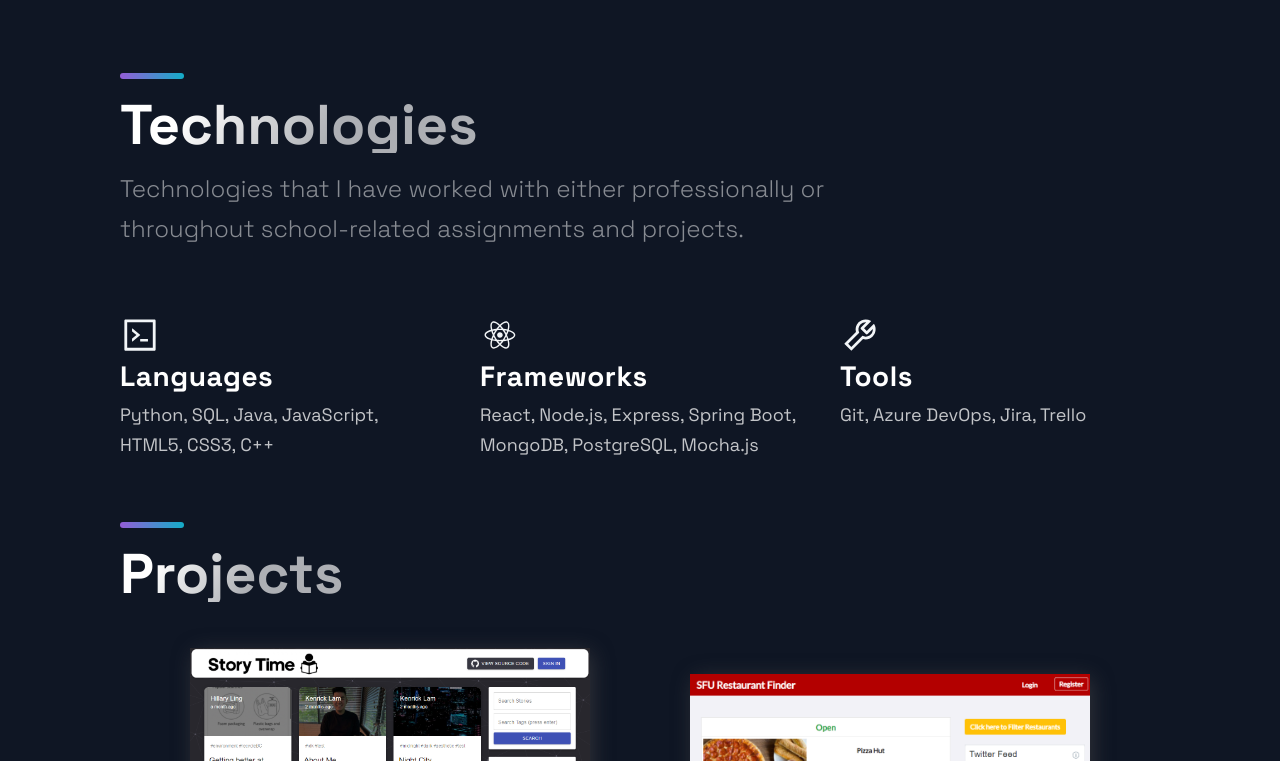
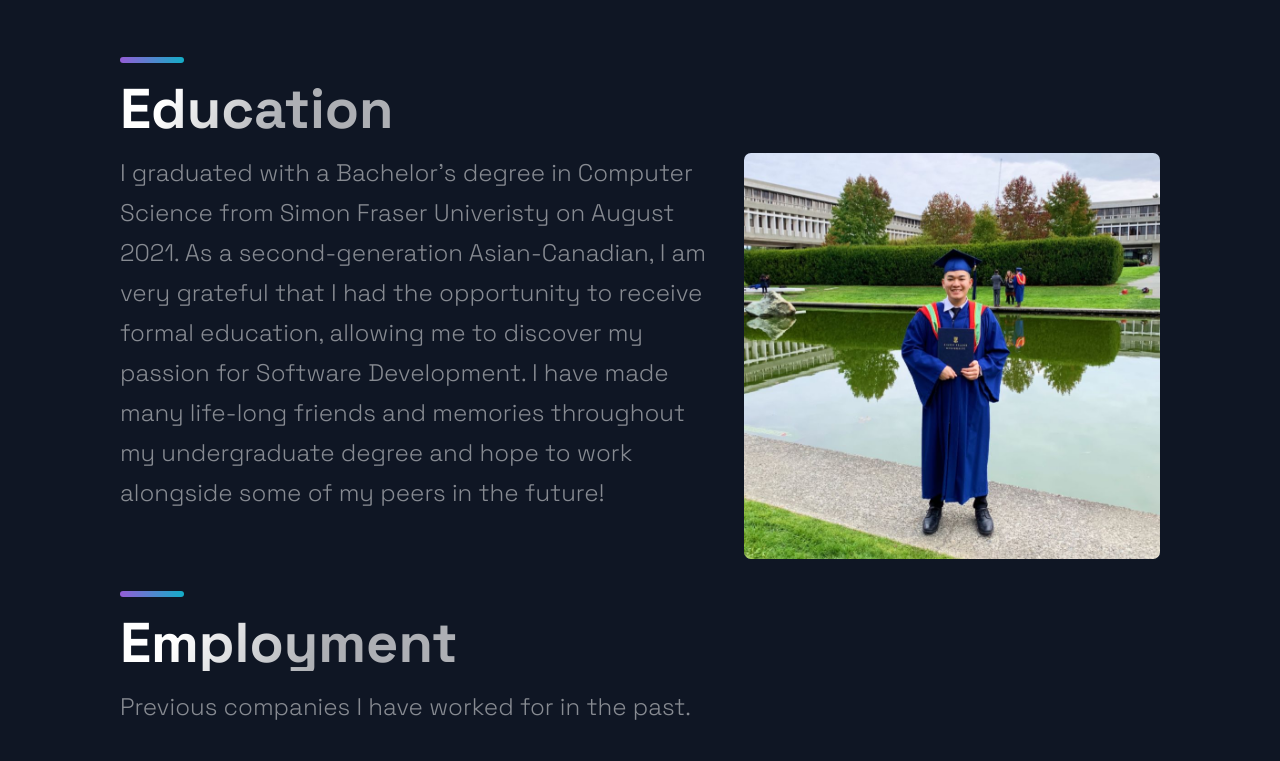
Before and after one commit to klam98/personal-portfolio, a Next.js app: page / in a window 1280 px wide. Shown: the part 799-1560 px from the top of the page. Built offline with nearby package versions, Linux system fonts and the light colour scheme.

Commit message:
Finished Education section

```diff
--- /dev/null
+++ b/src/components/Education/Education.js
@@ -0,0 +1,28 @@
+import React from "react";
+
+import { Section, SectionDivider, SectionTitle } from "../../styles/GlobalComponents";
+import { EducationContainer, EducationText, Img } from "../Education/EducationStyles";
+const graduated = "/images/6.jpg";
+
+function Education() {
+    return (
+        <Section id="education">
+            <SectionDivider />
+            <br />
+            <SectionTitle>Education</SectionTitle>
+            <EducationContainer>
+                <EducationText>
+                    I graduated with a Bachelor's degree in Computer Science from Simon Fraser
+                    Univeristy on August 2021. As a second-generation Asian-Canadian, I am very
+                    grateful that I had the opportunity to receive formal education, allowing me to
+                    discover my passion for Software Development. I have made many life-long friends
+                    and memories throughout my undergraduate degree and hope to work alongside some
+                    of my peers in the future!
+                </EducationText>
+                <Img src={graduated} />
+            </EducationContainer>
+        </Section>
+    );
+}
+
+export default Education;
--- /dev/null
+++ b/src/components/Education/EducationStyles.js
@@ -0,0 +1,45 @@
+import styled from "styled-components";
+
+export const Img = styled.img`
+    width: 40%;
+    object-fit: cover;
+    overflow: hidden;
+    border-radius: 7px;
+
+    @media ${(props) => props.theme.breakpoints.md} {
+        width: 100%;
+    }
+`;
+
+export const EducationContainer = styled.div`
+    display: flex;
+
+    @media ${(props) => props.theme.breakpoints.md} {
+        display: block;
+    }
+`;
+
+export const EducationText = styled.p`
+    max-width: 60%;
+    font-size: 24px;
+    line-height: 40px;
+    font-weight: 300;
+    padding-bottom: 3.6rem;
+    padding-right: 25px;
+    color: rgba(255, 255, 255, 0.5);
+
+    @media ${(props) => props.theme.breakpoints.md} {
+        max-width: 670px;
+        font-size: 20px;
+        line-height: 32px;
+        padding-bottom: 24px;
+        padding-right: 0px;
+    }
+
+    @media ${(props) => props.theme.breakpoints.sm} {
+        font-size: 16px;
+        line-height: 24px;
+        padding-bottom: 16px;
+        padding-right: 0px;
+    }
+`;
--- /dev/null
+++ b/src/components/Employment/Employment.js
@@ -0,0 +1,16 @@
+import React from "react";
+
+import { Section, SectionDivider, SectionTitle, SectionText } from "../../styles/GlobalComponents";
+
+function Employment() {
+    return (
+        <Section id="employment">
+            <SectionDivider />
+            <br />
+            <SectionTitle>Employment</SectionTitle>
+            <SectionText>Previous companies I have worked for in the past.</SectionText>
+        </Section>
+    );
+}
+
+export default Employment;
--- a/src/components/Hero/Hero.js
+++ b/src/components/Hero/Hero.js
@@ -1,16 +1,16 @@
 import React from "react";
 
-import { Section, SectionText, SectionTitle } from "../../styles/GlobalComponents";
+import { Section, SectionText } from "../../styles/GlobalComponents";
 import Button from "../../styles/GlobalComponents/Button";
-import { LeftSection, Img } from "./HeroStyles";
+import { LeftSection, HeroTitle, Img } from "./HeroStyles";
 const memoji = "/images/5.png";
 
 const Hero = (props) => (
     <Section row nopadding>
         <LeftSection>
-            <SectionTitle main center id="welcome">
+            <HeroTitle main center id="welcome">
                 Welcome to my <br /> Personal Portfolio
-            </SectionTitle>
+            </HeroTitle>
             <div style={{ display: "flex", justifyContent: "center" }}>
                 <Img src={memoji} />
             </div>
--- a/src/components/Hero/HeroStyles.js
+++ b/src/components/Hero/HeroStyles.js
@@ -15,10 +15,6 @@ export const LeftSection = styled.div`
         flex-direction: column;
 
         margin: 0 auto;
-
-        #welcome {
-            align-self: center;
-        }
     }
 `;
 
@@ -28,3 +24,34 @@ export const Img = styled.img`
     overflow: hidden;
     padding-bottom: 1.5rem;
 `;
+
+export const HeroTitle = styled.h2`
+    font-weight: 800;
+    font-size: ${(props) => (props.main ? "65px" : "56px")};
+    line-height: ${(props) => (props.main ? "72px" : "56px")};
+    width: max-content;
+    max-width: 100%;
+    background: linear-gradient(121.57deg, #ffffff 18.77%, rgba(255, 255, 255, 0.66) 60.15%);
+    -webkit-background-clip: text;
+    -webkit-text-fill-color: transparent;
+    margin-bottom: 16px;
+    padding: ${(props) => (props.main ? "58px 0 16px" : "0")};
+
+    @media ${(props) => props.theme.breakpoints.md} {
+        font-size: ${(props) => (props.main ? "56px" : "48px")};
+        line-height: ${(props) => (props.main ? "56px" : "48px")};
+        margin-bottom: 12px;
+        padding: ${(props) => (props.main ? "40px 0 12px" : "0")};
+        align-self: center;
+    }
+
+    @media ${(props) => props.theme.breakpoints.sm} {
+        font-size: 32px;
+        line-height: 40px;
+        font-size: ${(props) => (props.main ? "28px" : "32px")};
+        line-height: ${(props) => (props.main ? "32px" : "40px")};
+        margin-bottom: 8px;
+        padding: ${(props) => (props.main ? "16px 0 8px" : "0")};
+        max-width: 100%;
+    }
+`;
--- a/src/components/Navbar/Navbar.js
+++ b/src/components/Navbar/Navbar.js
@@ -8,7 +8,7 @@ import { Container, Div1, Div2, Div3, NavLink, SocialIcons, Span } from "./Navba
 const Navbar = () => (
     <Container>
         <Div1>
-            <Link passHref href="/">
+            <Link passHref href="/#">
                 <a
                     style={{
                         display: "flex",
--- a/src/components/Navbar/NavbarStyles.js
+++ b/src/components/Navbar/NavbarStyles.js
@@ -3,7 +3,7 @@ import styled from "styled-components";
 
 export const Container = styled.div`
     display: grid;
-    padding: 2rem 2rem 1em;
+    padding: 2rem 2rem 0em;
     grid-template-areas: "div1 div2 div2 div3";
 `;
 
--- a/src/components/Projects/Projects.js
+++ b/src/components/Projects/Projects.js
@@ -13,7 +13,7 @@ import {
     UtilityList,
     Img,
 } from "./ProjectsStyles";
-import { Section, SectionDivider, SectionTitle } from "../../styles/GlobalComponents";
+import { Section, SectionDivider, SectionTitle, SectionText } from "../../styles/GlobalComponents";
 import { projects } from "../../constants/constants";
 
 const Projects = () => (
@@ -21,6 +21,7 @@ const Projects = () => (
         <SectionDivider />
         <br />
         <SectionTitle>Projects</SectionTitle>
+        <SectionText>My favorite applications that I have worked on and built.</SectionText>
         <GridContainer>
             {projects.map(({ id, image, title, description, tags, source, visit }) => (
                 <BlogCard key={id}>
@@ -39,8 +40,14 @@ const Projects = () => (
                         </TagList>
                     </div>
                     <UtilityList>
-                        <ExternalLinks href={source}>View Source Code</ExternalLinks>
-                        {visit ? <ExternalLinks href={visit}>View Website</ExternalLinks> : null}
+                        <ExternalLinks href={source} target="_blank">
+                            View Source Code
+                        </ExternalLinks>
+                        {visit ? (
+                            <ExternalLinks href={visit} target="_blank">
+                                View Website
+                            </ExternalLinks>
+                        ) : null}
                     </UtilityList>
                 </BlogCard>
             ))}
--- a/src/pages/index.js
+++ b/src/pages/index.js
@@ -4,6 +4,8 @@ import Hero from "../components/Hero/Hero";
 import Projects from "../components/Projects/Projects";
 import Technologies from "../components/Technologies/Technologies";
 import Timeline from "../components/TimeLine/TimeLine";
+import Education from "../components/Education/Education";
+import Employment from "../components/Employment/Employment";
 import { Layout } from "../layout/Layout";
 import { Section } from "../styles/GlobalComponents";
 
@@ -14,6 +16,8 @@ const Home = () => {
                 <Hero />
                 <BgAnimation />
             </Section>
+            <Education />
+            <Employment />
             <Technologies />
             <Projects />
             <Timeline />
```
Also changed, not shown: public/images/6.jpg (added), src/components/Employment/EmploymentStyles.js (added).
